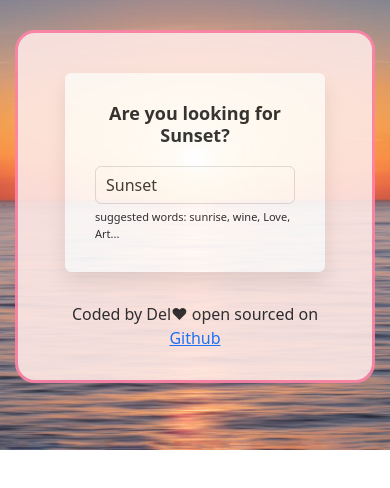
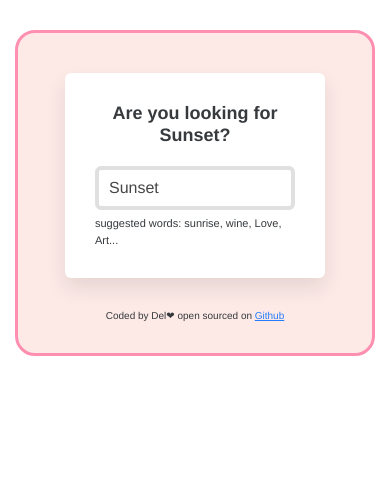
Before and after one commit to Mittensdlara/Dictionary-app, a React (Create React App) app: page / in a window 390 px wide. Shown: the top 488 px of the page. Built offline with nearby package versions, Linux system fonts and the light colour scheme; no server answers.

Commit message:
Added some style

```diff
--- a/src/App.css
+++ b/src/App.css
@@ -11,11 +11,16 @@
   padding-top: 10px;
   padding-left: 35px;
   padding-right: 35px;
+  font-family: "Amatic SC", cursive, Helvetica, sans-serif;
+
 
   }
   @media only screen and (max-width: 600px) {
     .App {
         max-width: 360px;
+    }
+    .App-footer {
+        font-size: 10px;
     }
 
   }
--- a/src/Dictionary.css
+++ b/src/Dictionary.css
@@ -23,7 +23,7 @@
     border-radius: 6px;
     padding: 6px 10px;
     color: #333;
-    border: 1px solid #ddd;
+    border: 4px solid #ddd;
   }
 
   .Dictionary .hint {
--- a/src/Meaning.css
+++ b/src/Meaning.css
@@ -2,7 +2,7 @@
     font-size: 24px;
     line-height: 1.5;
     font-weight: bold;
-    color: #fdae4d;
+    color: #fc8a00;
   }
 
   .Meaning .example {
--- a/src/Results.css
+++ b/src/Results.css
@@ -2,11 +2,17 @@
     font-size: 36px;
     font-weight: bold;
     line-height: 1.5;
-    color: #ffa63a;
+    color: #ff8843;
   }
 
   @media only screen and (max-width: 600px) {
     .Results h2 {
       font-size: 25px;
     }
+    .Results {
+        font-size: 13px;
+        list-style: none;
+
+
+    }
   }
--- a/src/index.css
+++ b/src/index.css
@@ -10,7 +10,13 @@ body {
   -webkit-font-smoothing: antialiased;
   -moz-osx-font-smoothing: grayscale;
 }
+@media only screen and (max-width: 600px) {
+  body {
+      max-width: 500px;
+      background-image: none;
 
+
+  } }
 code {
   font-family: source-code-pro, Menlo, Monaco, Consolas, 'Courier New',
     monospace;
```
